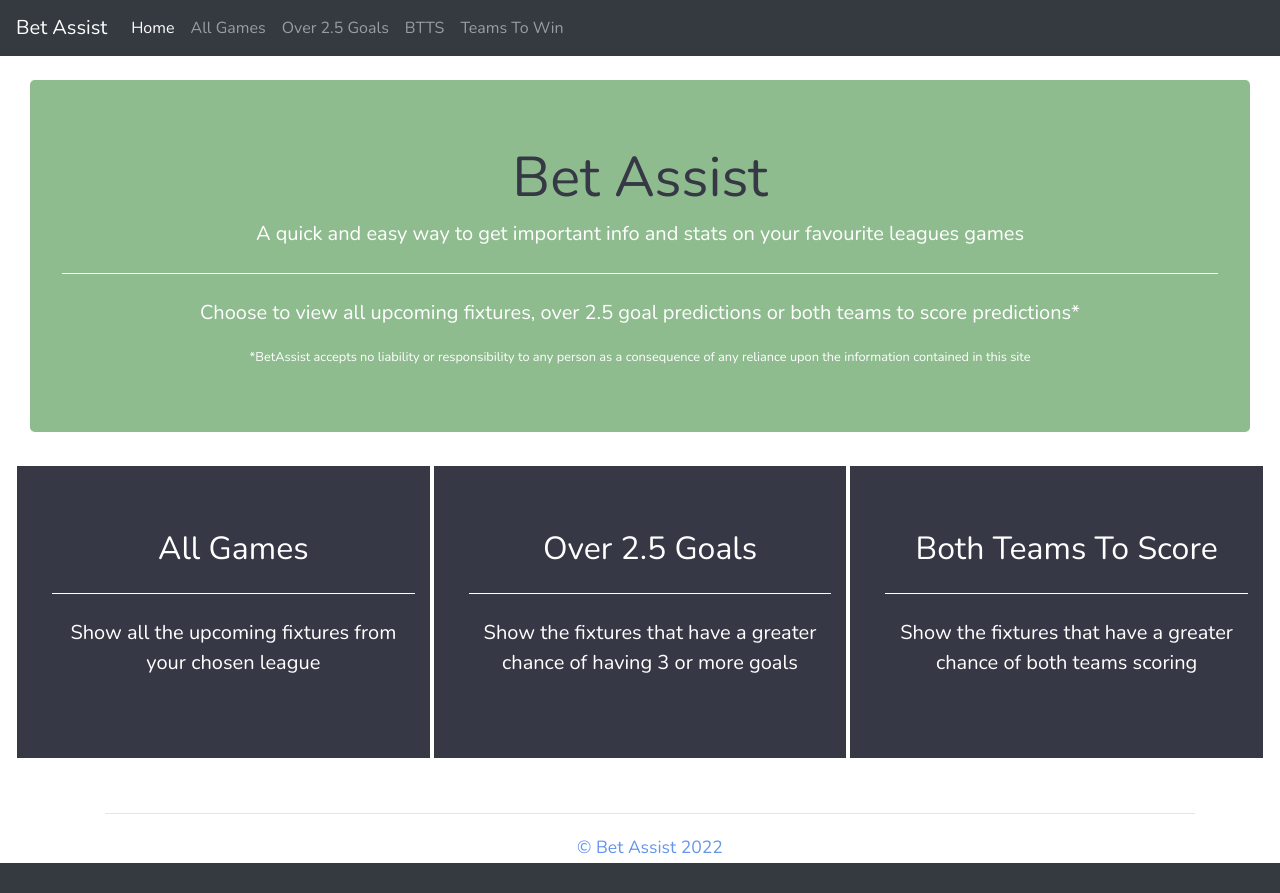
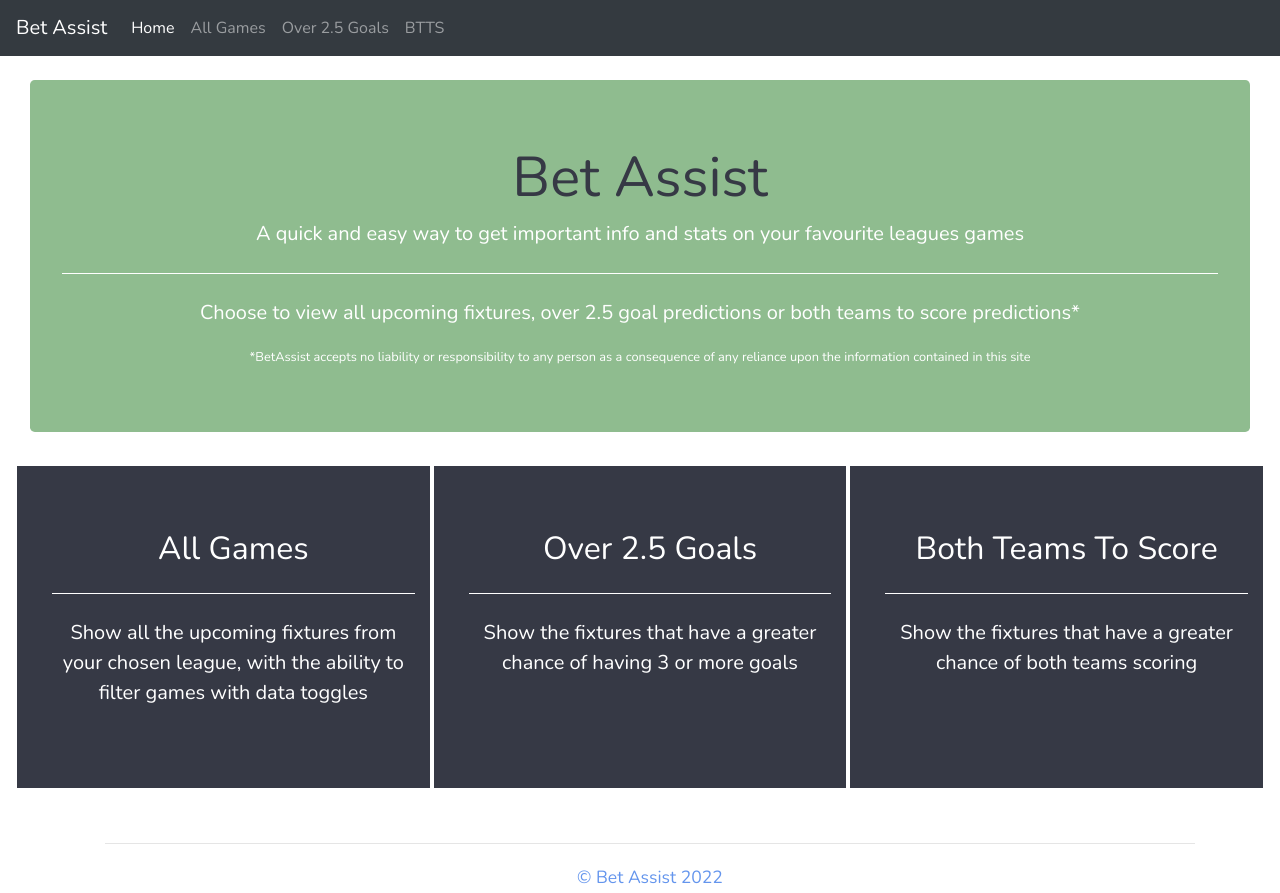
Before and after one commit to G-Taylor/Bet-Assist, a Flask app: page / in a window 1280 px wide. Before the commit the page ends 863 px from the top, so only its background shows below. Run offline with Flask 2, Linux system fonts and the light colour scheme; some libraries are stand-ins or nearby versions.

Commit message:
updated index page

```diff
--- a/app/templates/base.html
+++ b/app/templates/base.html
@@ -37,11 +37,11 @@
                     {% endif %}>
                     <a class="nav-link" onclick="window.location.href='{{ url_for( 'btts', cl='premiership') }}';">BTTS</a>
                 </li>
-                <li {% if '/teamstowin' in request.path %} class="nav-item active"
-                    {% else %} class="nav-item"
-                    {% endif %}>
-                    <a class="nav-link" href="/teamstowin">Teams To Win</a>
-                </li>
+{#                <li {% if '/teamstowin' in request.path %} class="nav-item active"#}
+{#                    {% else %} class="nav-item"#}
+{#                    {% endif %}>#}
+{#                    <a class="nav-link" href="/teamstowin">Teams To Win</a>#}
+{#                </li>#}
             </ul>
         </div>
     </nav>
--- a/app/templates/index.html
+++ b/app/templates/index.html
@@ -13,7 +13,7 @@
       <a class="container" href="/all_games" role="button">
         <h2 class="display-6">All Games</h2>
           <hr class="my-4">
-        <p class="lead">Show all the upcoming fixtures from your chosen league</p>
+        <p class="lead">Show all the upcoming fixtures from your chosen league, with the ability to filter games with data toggles</p>
       </a>
     </div>
     <div class="jumbotron jumbotron-fluid col-md-4">
```
